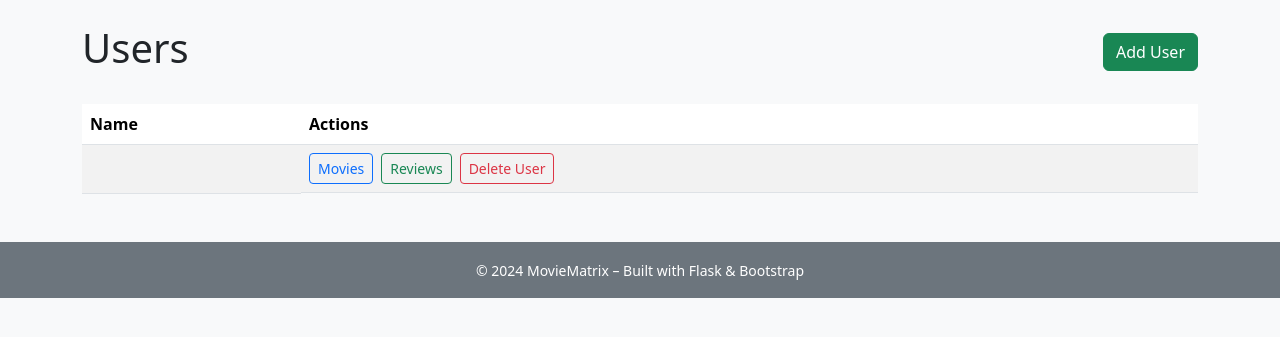
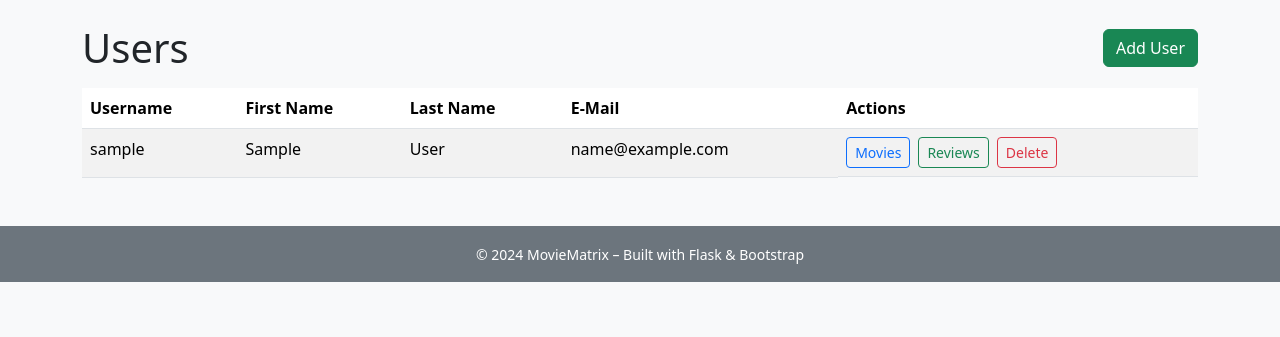
Before and after one commit to Nugamoto/MovieMatrix, a Flask app: page /users in a window 1280 px wide. Shown: the part 56-393 px from the top of the page. Run offline with Flask 3, Linux system fonts and the light colour scheme; tables that the repository leaves empty hold one stand-in row (values such as "Sample post"); some libraries are stand-ins or nearby versions.

Commit message:
feat(template): show full user info in users list
- replaced single 'name' column with username, first/last name and email
- minor UX tweaks (table-hover, dash for empty last name)

```diff
--- a/templates/users.html
+++ b/templates/users.html
@@ -4,30 +4,38 @@
 
 {% block content %}
 <div class="d-flex justify-content-between align-items-center mb-3">
-    <h1>Users</h1>
+    <h1 class="mb-0">Users</h1>
     <a href="{{ url_for('add_user') }}" class="btn btn-success">Add User</a>
 </div>
 
 {% if users %}
-<table class="table table-striped mt-4">
+<table class="table table-striped table-hover">
     <thead>
     <tr>
-        <th>Name</th>
+        <th>Username</th>
+        <th>First Name</th>
+        <th>Last Name</th>
+        <th>E-Mail</th>
         <th>Actions</th>
     </tr>
     </thead>
     <tbody>
     {% for user in users %}
     <tr>
-        <td>{{ user.name }}</td>
+        <td>{{ user.username }}</td>
+        <td>{{ user.first_name }}</td>
+        <td>{{ user.last_name or "—" }}</td>
+        <td>{{ user.email }}</td>
         <td class="d-flex gap-2 flex-wrap">
             <a href="{{ url_for('user_movies', user_id=user.id) }}"
                class="btn btn-sm btn-outline-primary">Movies</a>
+
             <a href="{{ url_for('user_reviews', user_id=user.id) }}"
                class="btn btn-sm btn-outline-success">Reviews</a>
+
             <form method="POST" class="delete-user-form d-inline"
                   action="{{ url_for('delete_user', user_id=user.id) }}">
-                <button type="submit" class="btn btn-sm btn-outline-danger">Delete User</button>
+                <button type="submit" class="btn btn-sm btn-outline-danger">Delete</button>
             </form>
         </td>
     </tr>
```
